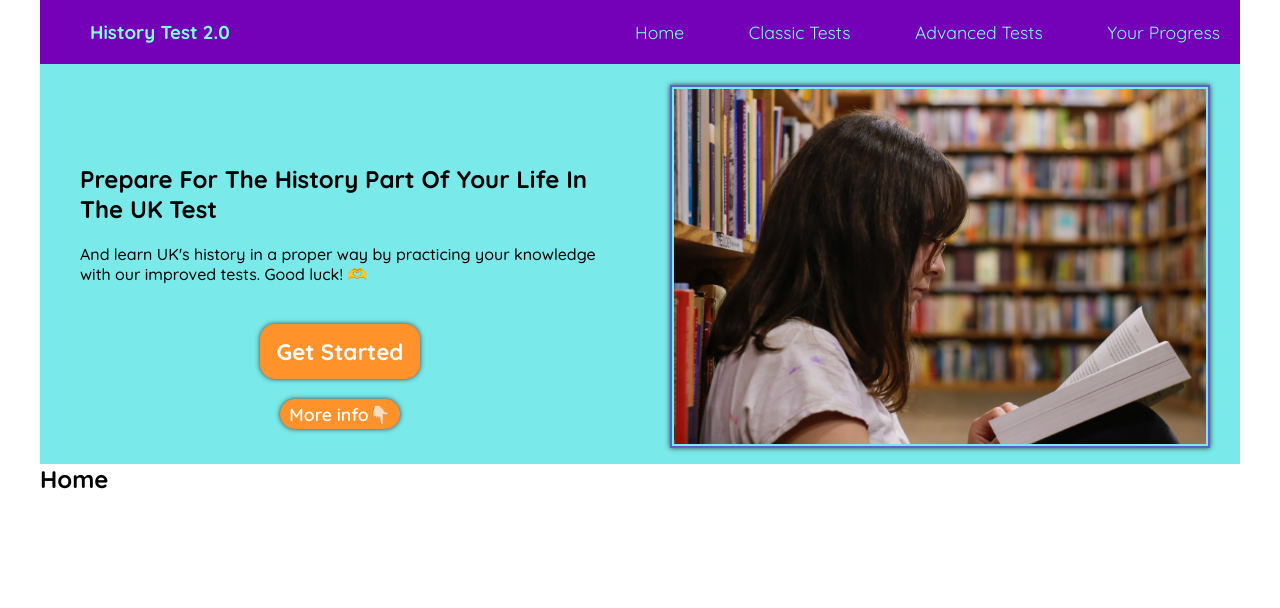
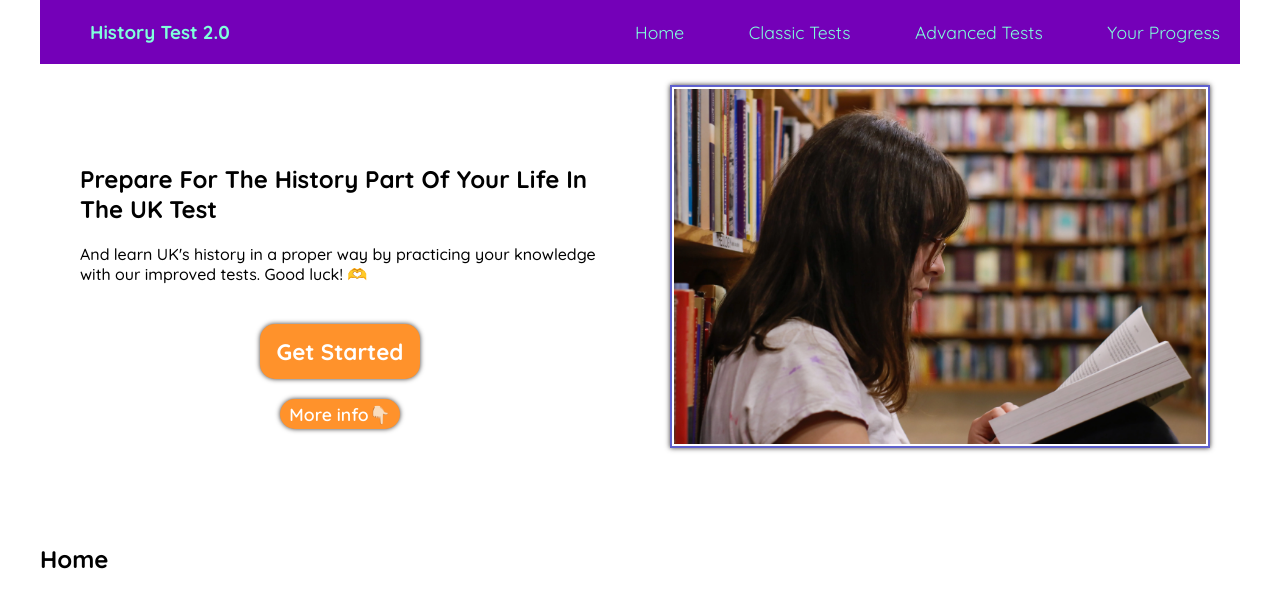
Before and after one commit to KarlLuther/history-test-2.0, a React (Create React App) app in the folder front-end/my-app/: page / in a window 1280 px wide. Shown: the top 608 px of the page. Built offline with nearby package versions, Linux system fonts and the light colour scheme.

Commit message:
fixed a small css mistake

```diff
--- a/front-end/my-app/src/componentsStyling/HeroCSS.css
+++ b/front-end/my-app/src/componentsStyling/HeroCSS.css
@@ -1,7 +1,6 @@
 .hero-section {
-  height: 50vh;
+  height: 60vh;
   width: 100%;
-  background-color: rgb(121, 233, 233);
 }
 
 .hero-text-flex-container {
```
